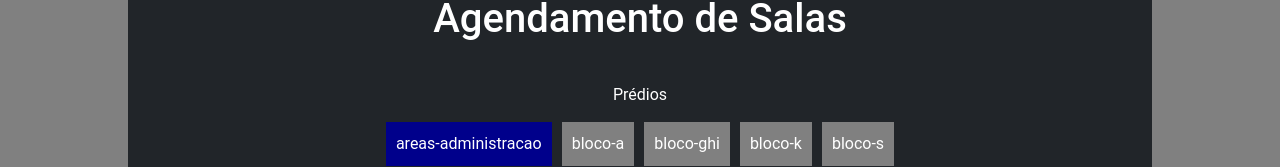
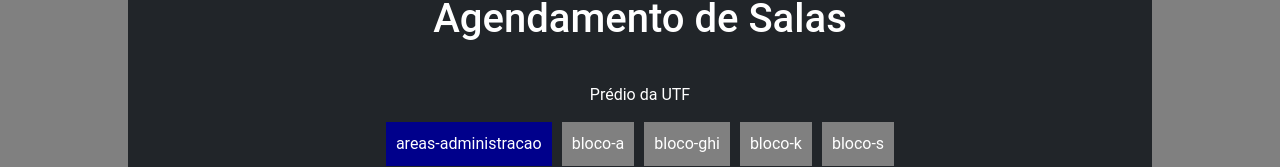
Before and after one commit to AbyssalSire/manutencao-software-SO37A-ES71-2021-2, a React (Create React App) app: page /agendamento in a window 1280 px wide. Shown: the part 117-284 px from the top of the page. Built offline with nearby package versions, Linux system fonts and the light colour scheme; no server answers; the database is empty.

Commit message:
Alterar alinhamento de texto das informacoes das pessoas autorizada

```diff
--- a/src/components/card/card.css
+++ b/src/components/card/card.css
@@ -25,3 +25,8 @@
   max-height: 100px;
   max-width: 50%;
 }
+
+.conteudo-card {
+  margin-top: 15px;
+  text-align: left;
+}
--- a/src/components/card/index.js
+++ b/src/components/card/index.js
@@ -30,7 +30,7 @@ function Card({
       <div className="">
         <h5>{nome}</h5>
         <h5>Função: {funcao}</h5>
-        <p className=" ">
+        <p className="conteudo-card">
           E-mail para contato: {emailCadastrado} <br />
           Telefone para contato: {telefone} <br />
           Dados extras: {dadosExtras} <br />
--- a/src/view/agendamento/index.js
+++ b/src/view/agendamento/index.js
@@ -133,7 +133,7 @@ function Agendamento() {
           <div className="form-group mx-auto text-center">
             <h1>Agendamento de Salas</h1>
 
-            <label>Prédios</label>
+            <label>Prédio da UTF</label>
             <RoundRadioButton selecionarPredio={selecionarPredio} />
             <br />
 
```
